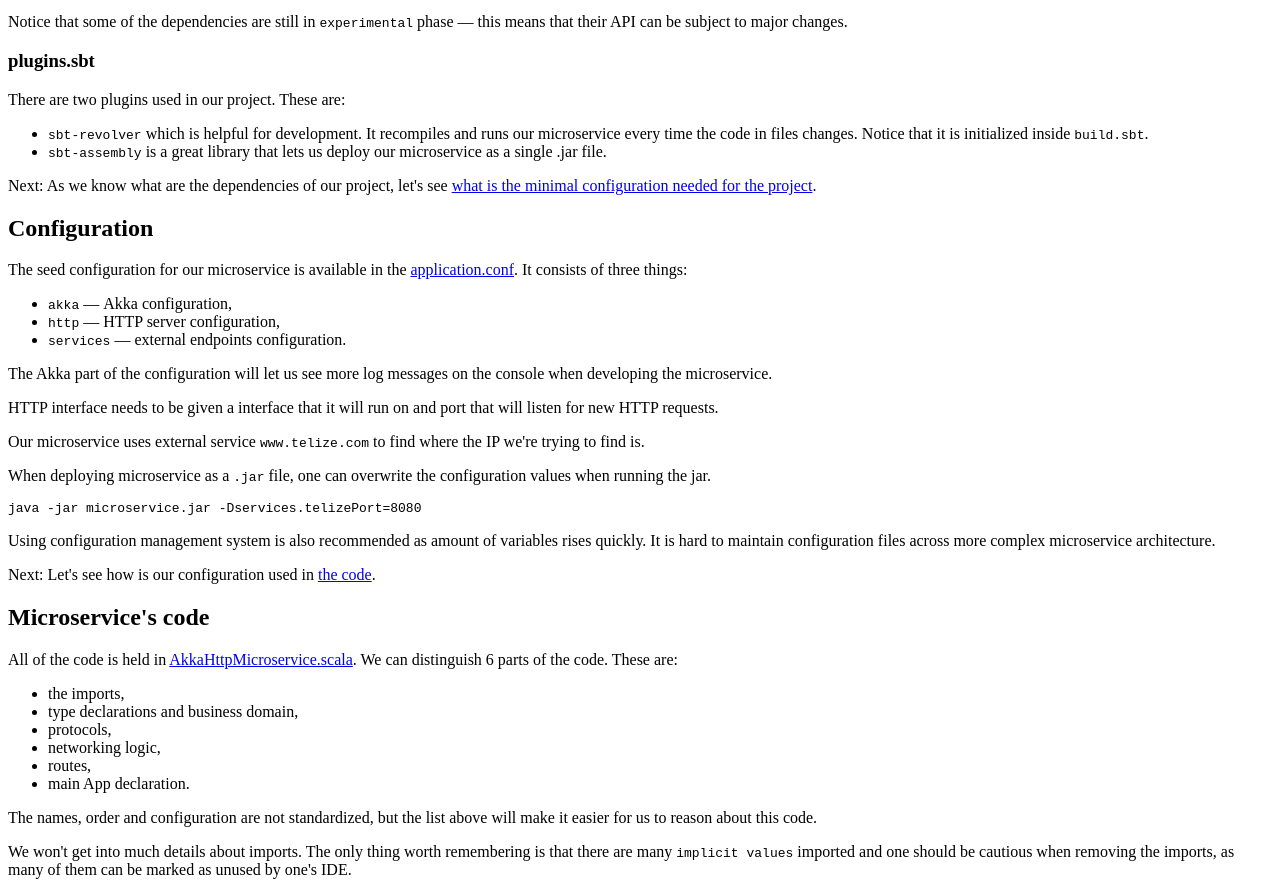
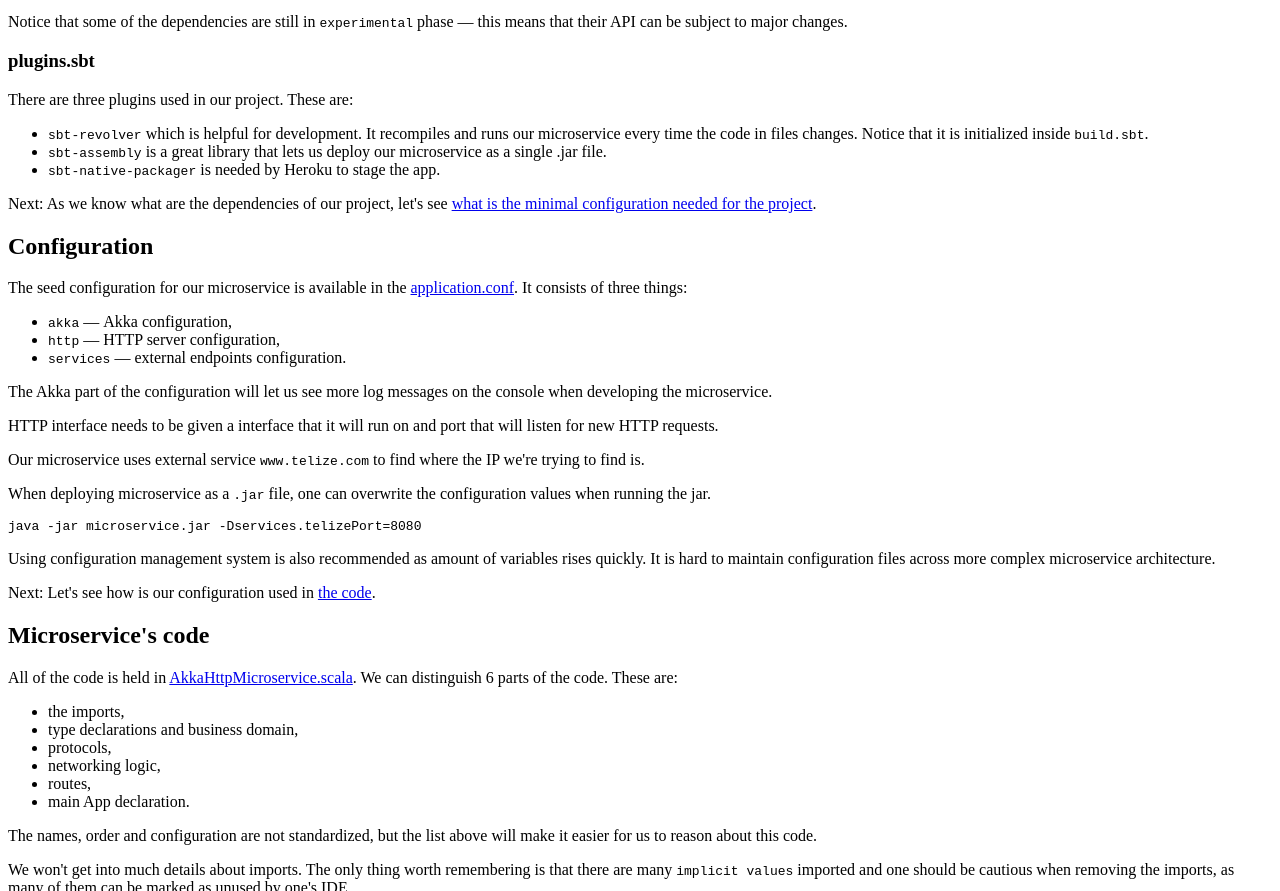
Before and after one commit to theiterators/akka-http-microservice, a plain HTML site: page tutorial/index.html in a window 1280 px wide. Shown: the part 2417-3308 px from the top of the page. Drawn offline with Linux system fonts and the light colour scheme.

Commit message:
Adding tutorial description about native-packager.

```diff
--- a/tutorial/index.html
+++ b/tutorial/index.html
@@ -150,10 +150,11 @@
       <p>Notice that some of the dependencies are still in <code>experimental</code> phase — this means that their API can be subject to major changes.</p>
       <h3>plugins.sbt</h3>
       <p>
-        There are two plugins used in our project. These are:
+        There are three plugins used in our project. These are:
         <ul>
           <li><code>sbt-revolver</code> which is helpful for development. It recompiles and runs our microservice every time the code in files changes. Notice that it is initialized inside <code>build.sbt</code>.</li>
           <li><code>sbt-assembly</code> is a great library that lets us deploy our microservice as a single .jar file.</li>
+	  <li><code>sbt-native-packager</code> is needed by Heroku to stage the app.
         </ul>
       </p>
       <p>Next: As we know what are the dependencies of our project, let's see <a href="#tutorial/7">what is the minimal configuration needed for the project</a>.</p>
```
